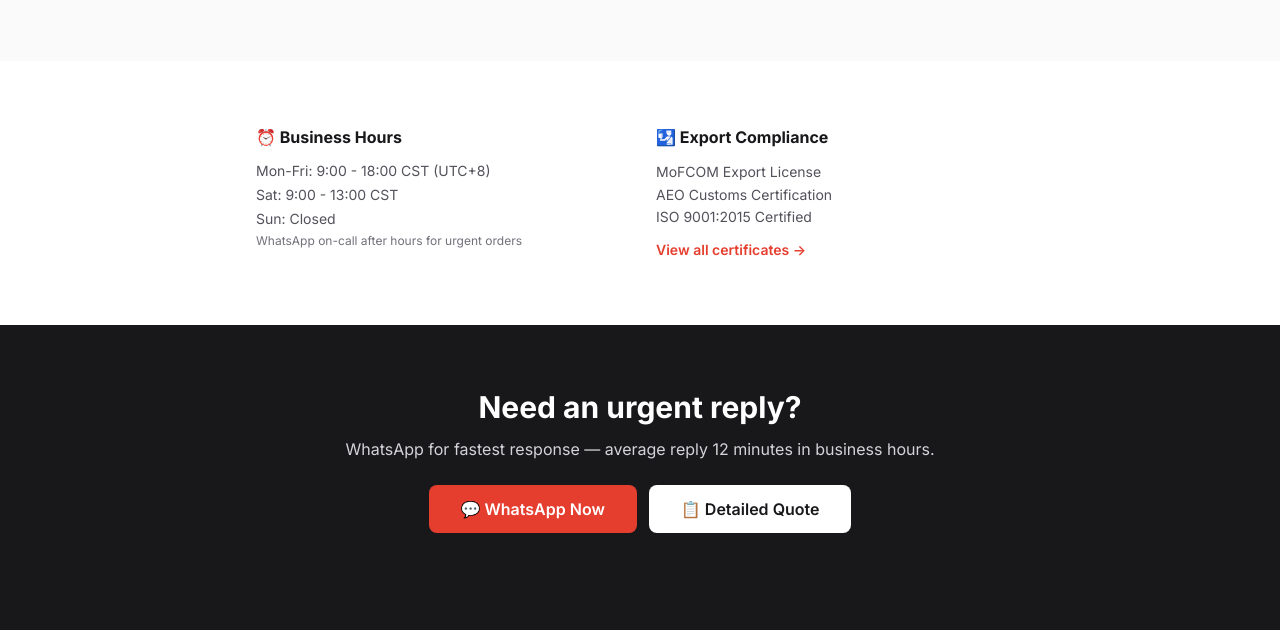
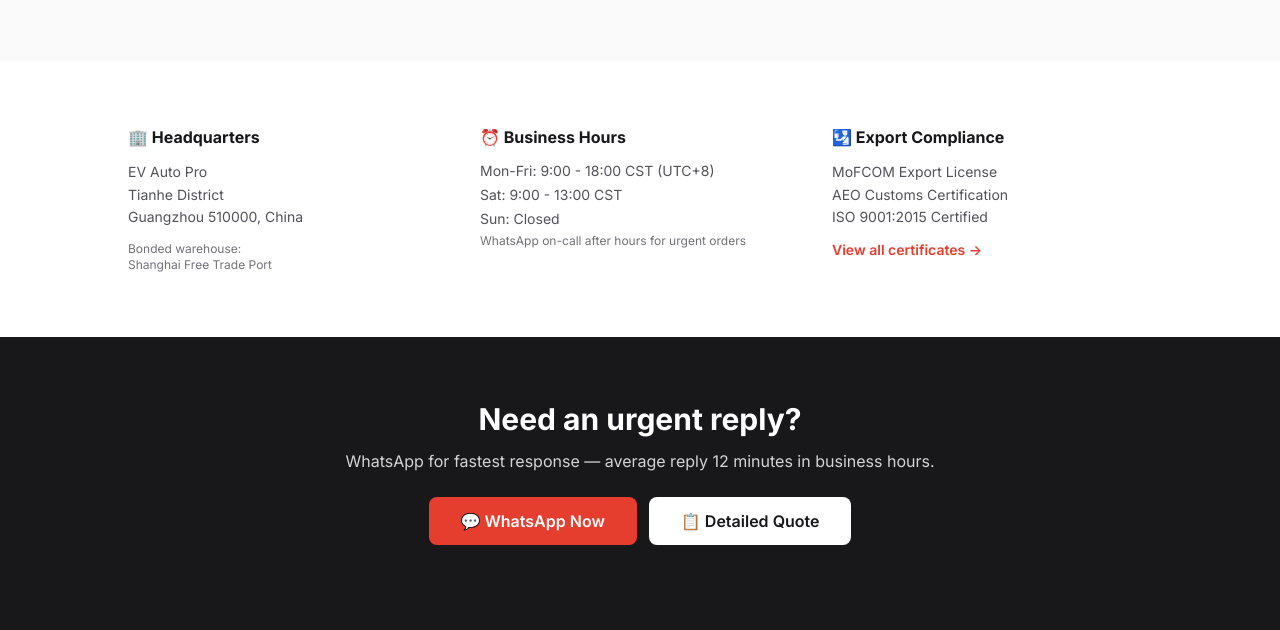
Before and after one commit to gacaicai-lang/evautopro, an Astro site: page /contact in a window 1280 px wide. Shown: the part 1934-2564 px from the top of the page. Built offline with nearby package versions, Linux system fonts and the light colour scheme; Astro itself is replaced by a stand-in of ours.

Commit message:
Contact: 加 Guangzhou HQ 地址 (Tianhe District 510000) + Shanghai bonded warehouse 备注

```diff
--- a/src/pages/contact/index.astro
+++ b/src/pages/contact/index.astro
@@ -191,7 +191,19 @@
   {/* ====== 5. Office Info ====== */}
   <section class="py-16">
     <div class="max-w-7xl mx-auto px-4 sm:px-6 lg:px-8">
-      <div class="grid sm:grid-cols-2 gap-8 max-w-3xl mx-auto">
+      <div class="grid sm:grid-cols-3 gap-8 max-w-5xl mx-auto">
+        <div>
+          <h3 class="font-bold text-base text-ink-900 mb-3">🏢 Headquarters</h3>
+          <p class="text-sm text-ink-600 leading-relaxed">
+            EV Auto Pro<br/>
+            Tianhe District<br/>
+            Guangzhou 510000, China
+          </p>
+          <p class="text-xs text-ink-500 mt-3">
+            Bonded warehouse:<br/>
+            Shanghai Free Trade Port
+          </p>
+        </div>
         <div>
           <h3 class="font-bold text-base text-ink-900 mb-3">⏰ Business Hours</h3>
           <ul class="text-sm text-ink-600 space-y-1">
```
